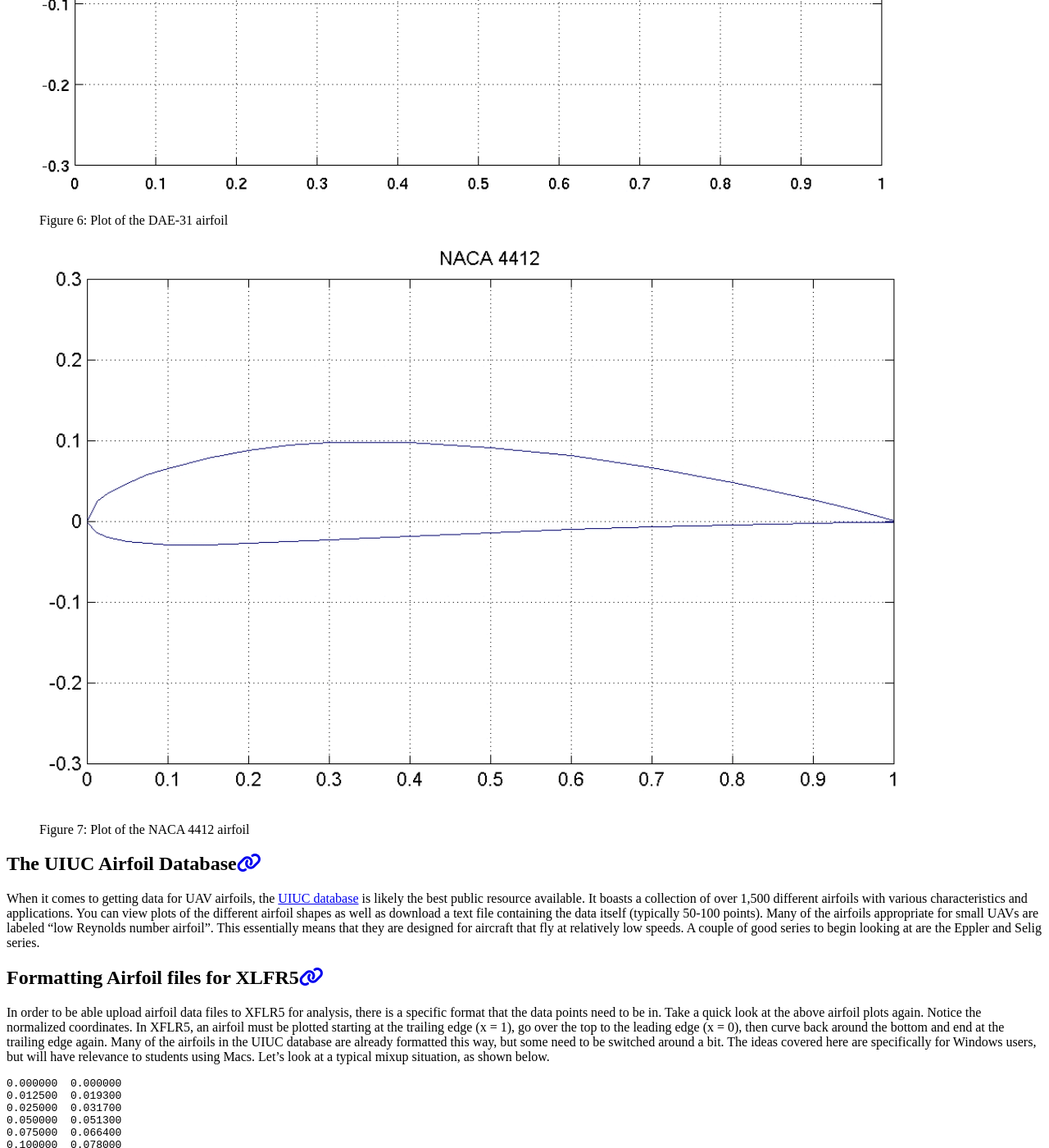
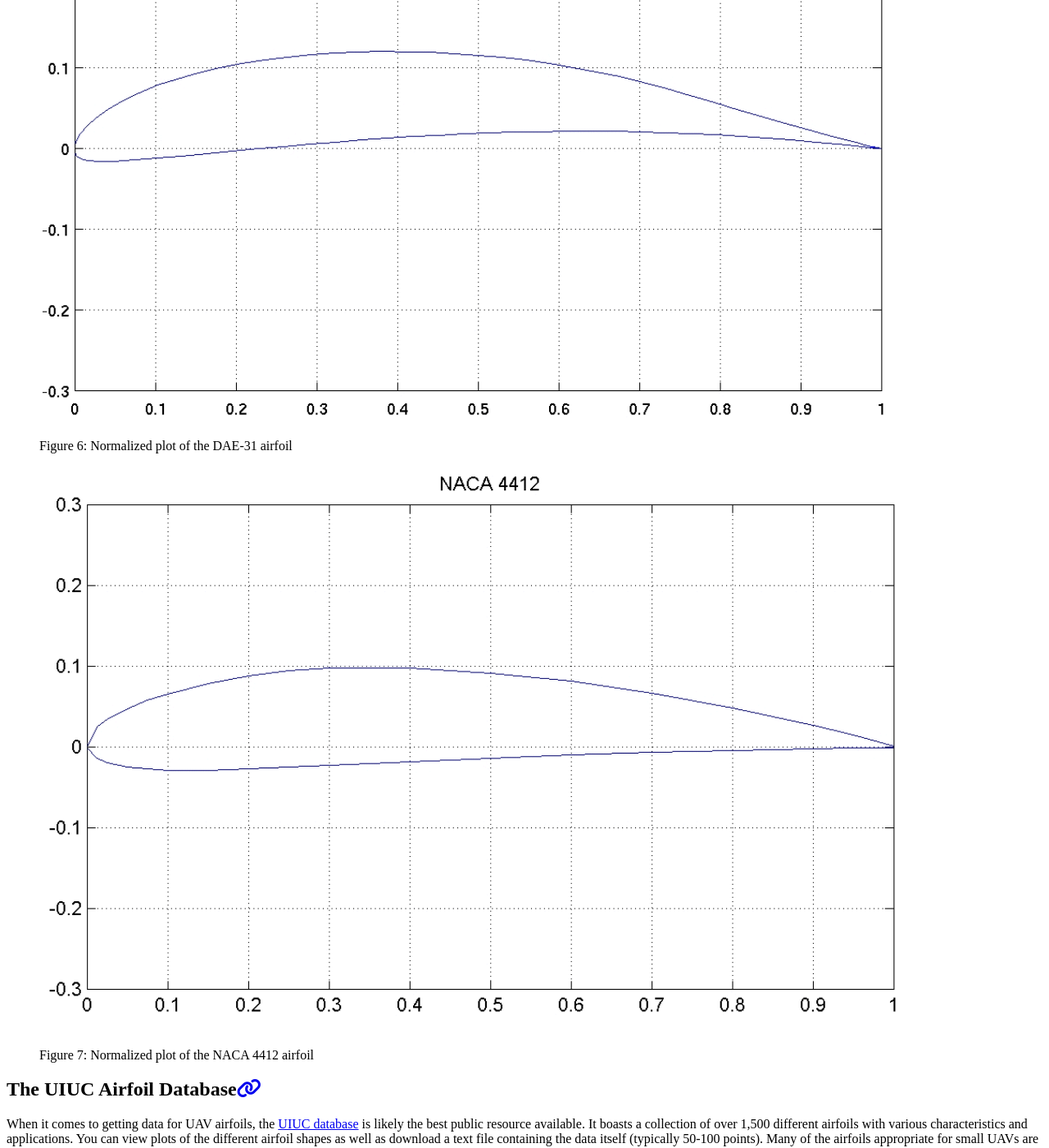
Before and after one commit to BYU-Aeronautics-Club/BYUAeronauticsClub.github.io, a Jekyll site: the page built from _pages/fundamentals/aerodynamics/airfoils.md, in a window 1280 px wide and 1400 px high, scrolled down 4247 px. Shown: the whole window at 82% size. Built offline with Jekyll 4.4.1, drawn with Linux system fonts in a browser that asks for light colours; cached includes are drawn as plain includes; nearby versions of some CDN libraries; some of the changed text lies outside the part shown.

Commit message:
Updating some captions and an image link

```diff
--- a/_pages/fundamentals/aerodynamics/airfoils.md
+++ b/_pages/fundamentals/aerodynamics/airfoils.md
@@ -27,7 +27,7 @@
 
 There are a few key characteristics you are looking for that will be shown on your lift and drag polars. Let's look at the polar that plots the coefficient of lift as a function of angle of attack (α) for various airfoils. The first thing you should notice is the general shape of the polar. There is at first a linear relationship between the Cl and angle of attack. As you increase the angle of the airfoil relative to free flow, the coefficient of lift will increase with a slope of about 2π (Cl/α in radians). At around 10-12 degrees, the airfoil begins to stall, meaning that large amounts of drag are beginning to occur and lift is being lost. This is represented on the polar by a peak and eventual downward curve.
 
-{% include figure image_path="_pages/fundamentals/aerodynamics/figures/cl_alpha.JPG" caption="Figure 3: Coefficient of lift for various airfoils at different angles of attack." %}
+{% include figure image_path="_pages/fundamentals/aerodynamics/figures/cl_alpha_plot.JPG" caption="Figure 3: Coefficient of lift for various airfoils at different angles of attack." %}
 
 Some airfoils have a higher peak than others, signifying a higher maximum Cl. This is advantageous because it allows the UAV to take off with smaller lifting surfaces and increases overall aerodynamic efficiency. Here, the airfoil represented by the dark blue line obviously has the highest Cl max (about 1.6). Another interesting feature is the shape of the peak. A gentler downward curve represents an airfoil with a more forgiving stall development. For example, lift will be lost more gradually on the airfoil represented by the green line than the light blue line, which drops sharply and will lose lift very quickly after beginning to stall at Cl max.
 
@@ -44,8 +44,8 @@
 
 One additional consideration that should be made is the general shape and curvature of the airfoil. If lift and drag characteristics alone are considered, you may be stuck with an airfoil that is thin, curvy, and difficult to manufacture. A thin airfoil will often be difficult to create with the foam cutter, and will experience frequent breakage. As an example, let us consider the two airfoils below. In this case, the DAE-31 airfoil has a higher Cl max and better stall and drag characteristics. The NACA 4412 airfoil has somewhat comparable characteristics, but is significantly thicker (especially at the trailing edge) and easier to manufacture. This makes it the preferred selection in most cases for small UAVs.
 
-{% include figure image_path="_pages/fundamentals/aerodynamics/figures/DAE31_shape.PNG" caption="Figure 6: Plot of the DAE-31 airfoil" %}
-{% include figure image_path="_pages/fundamentals/aerodynamics/figures/NACA_4412_shape.PNG" caption="Figure 7: Plot of the NACA 4412 airfoil" %}
+{% include figure image_path="_pages/fundamentals/aerodynamics/figures/DAE31_shape.PNG" caption="Figure 6: Normalized plot of the DAE-31 airfoil" %}
+{% include figure image_path="_pages/fundamentals/aerodynamics/figures/NACA_4412_shape.PNG" caption="Figure 7: Normalized plot of the NACA 4412 airfoil" %}
 
 ## The UIUC Airfoil Database
 When it comes to getting data for UAV airfoils, the [UIUC database](https://m-selig.ae.illinois.edu/ads/coord_database.html) is likely the best public resource available. It boasts a collection of over 1,500 different airfoils with various characteristics and applications. You can view plots of the different airfoil shapes as well as download a text file containing the data itself (typically 50-100 points). Many of the airfoils appropriate for small UAVs are labeled "low Reynolds number airfoil". This essentially means that they are designed for aircraft that fly at relatively low speeds. A couple of good series to begin looking at are the Eppler and Selig series.
@@ -95,11 +95,11 @@
 
 Notice that the points begin at the leading edge, move over the top to the trailing edge, and then jump back to the front to do the bottom. Not only will this result in a line right through the middle of the airfoil, but XFLR5 will be unable to work with the data file for analysis. The first thing you want to do is copy the data points from the text file given on the UIUC site, and then paste them into an Excel spreadsheet. At first, all of the data will be in one column. In order to easily rearrange the data, we need to split it into two columns. This can be done using the **Text to Columns** function under the "Data" tab. Under the data type, select "Delimited", then push "Next". Since this data is space delimited, check the box for "Space" and then click "Finish". With a few minor adjustments, your data should be in two columns now.
 
-{% include figure image_path="_pages/fundamentals/aerodynamics/figures/text_to_columns.JPG" caption="Figure 8: Text to Columns function on Excel." %}
+{% include figure image_path="_pages/fundamentals/aerodynamics/figures/text_to_columns.JPG" caption="Figure 8: Text to Columns function in Excel." %}
 
 The next step is to sort the first section that goes over the top. We want this to go from back to front instead of front to back. This can be done using the **Sort** function, also under the "Data" tab. Highlight the first section, then click the button to sort. You will want to sort by Column A (which is the x positions) from "Largest to Smallest", then click "OK". Your data should now match up with zeros in the middle. Go ahead and delete any empty rows and the extra row of zeros. Your data is now properly ordered.
 
-{% include figure image_path="_pages/fundamentals/aerodynamics/figures/data_sort.JPG" caption="Figure 9: Sort function on Excel." %}
+{% include figure image_path="_pages/fundamentals/aerodynamics/figures/data_sort.JPG" caption="Figure 9: Sort function in Excel." %}
 
 As a last step, we need to put the data points into a DAT file type. To do so, copy the data from Excel into a text editor such as Notepad, and then click File>>Save As. Go ahead and name your file, making sure to change the file type dropdown to "All Files". Then simply put ".dat" at the end of your file name and save. Now your airfoil is ready to be uploaded to XFLR5!
 
```
